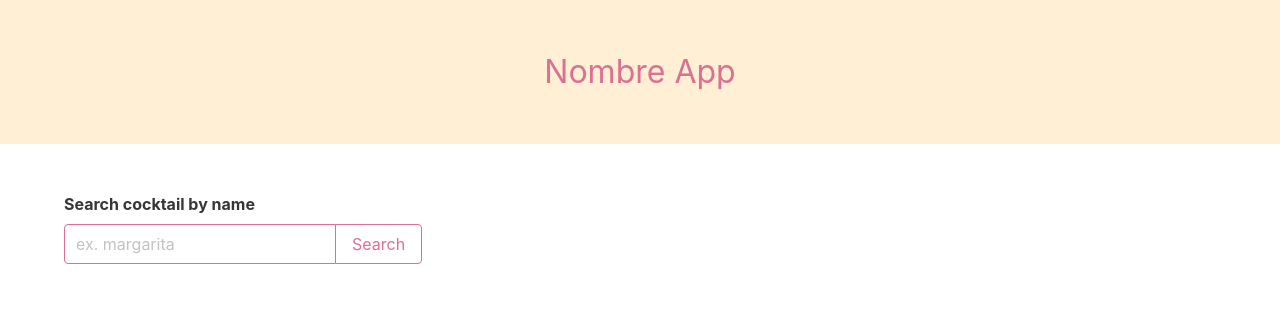
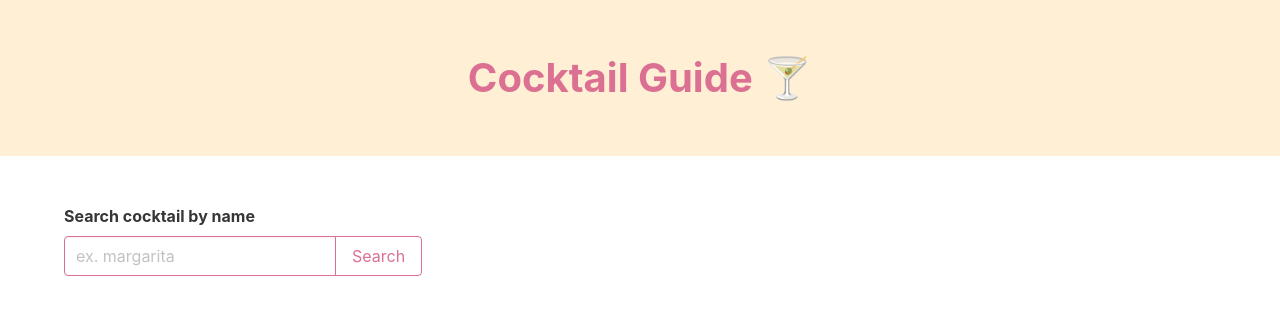
Before and after one commit to isisLazaro/cocktel-guide, a React (Create React App) app: page / in a window 1280 px wide. Shown: the top 314 px of the page. Built offline with nearby package versions, Linux system fonts and the light colour scheme; no server answers.

Commit message:
styling title app

```diff
--- a/src/App.js
+++ b/src/App.js
@@ -27,7 +27,7 @@ class App extends Component {
   render() {
     return (
       <div>
-        <TitleBanner appTitle="Nombre App" />
+        <TitleBanner appTitle="Cocktail Guide 🍸" />
         {/* <Search getData={this.getData} /> */}
         <Search getData={this.getData} />
         <div className="section">
--- a/src/components/TitleBanner.js
+++ b/src/components/TitleBanner.js
@@ -3,7 +3,8 @@ import styled from "styled-components";
 
 /* title component */
 const Title = styled.h1`
-  font-size: 2em;
+  font-size: 2.5em;
+  font-weight: bold;
   text-align: center;
   color: palevioletred;
 `;
```
